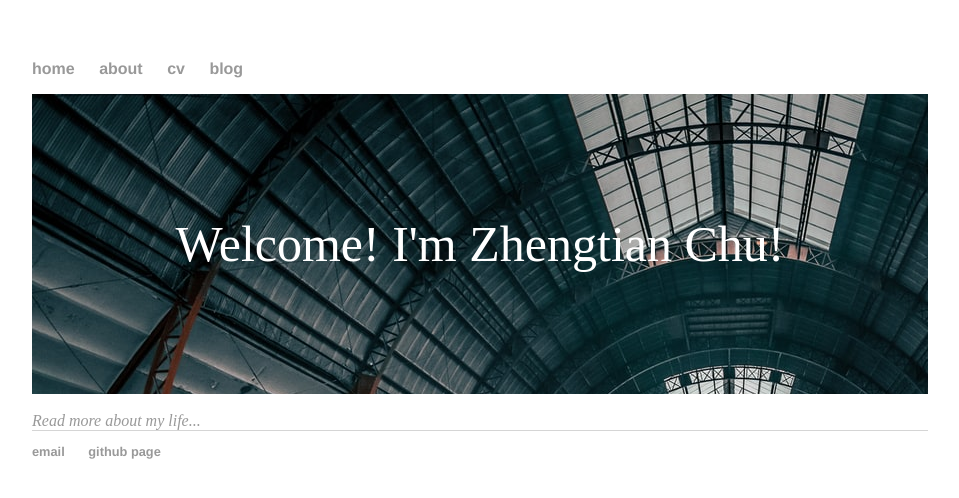
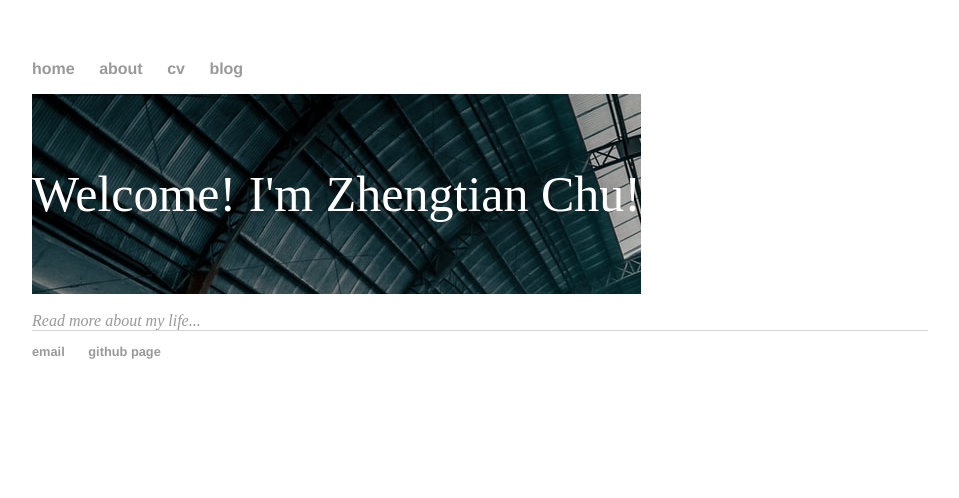
Before and after one commit to scyxx2/lakerschampions.github.io, a Jekyll site: the page built from index.html, in a window 1280 px wide. Shown: the top 498 px of the page, without its empty margins (160-1119 px from the left). Built offline with Jekyll 4.4.1, drawn with Linux system fonts in a browser that asks for light colours.

Commit message:
Update main.css

```diff
--- a/css/main.css
+++ b/css/main.css
@@ -5,11 +5,11 @@
 .blurb{
     background: url("/img/home.png") no-repeat;
     color:white;
-    height:300px;
+    height:200px;
     font-size:50px;
     text-align: center;
-    line-height:300px;
-    overflow: hidden;
+    vertical-align: middle;
+    display: table-cell;
 
 
 }
```
